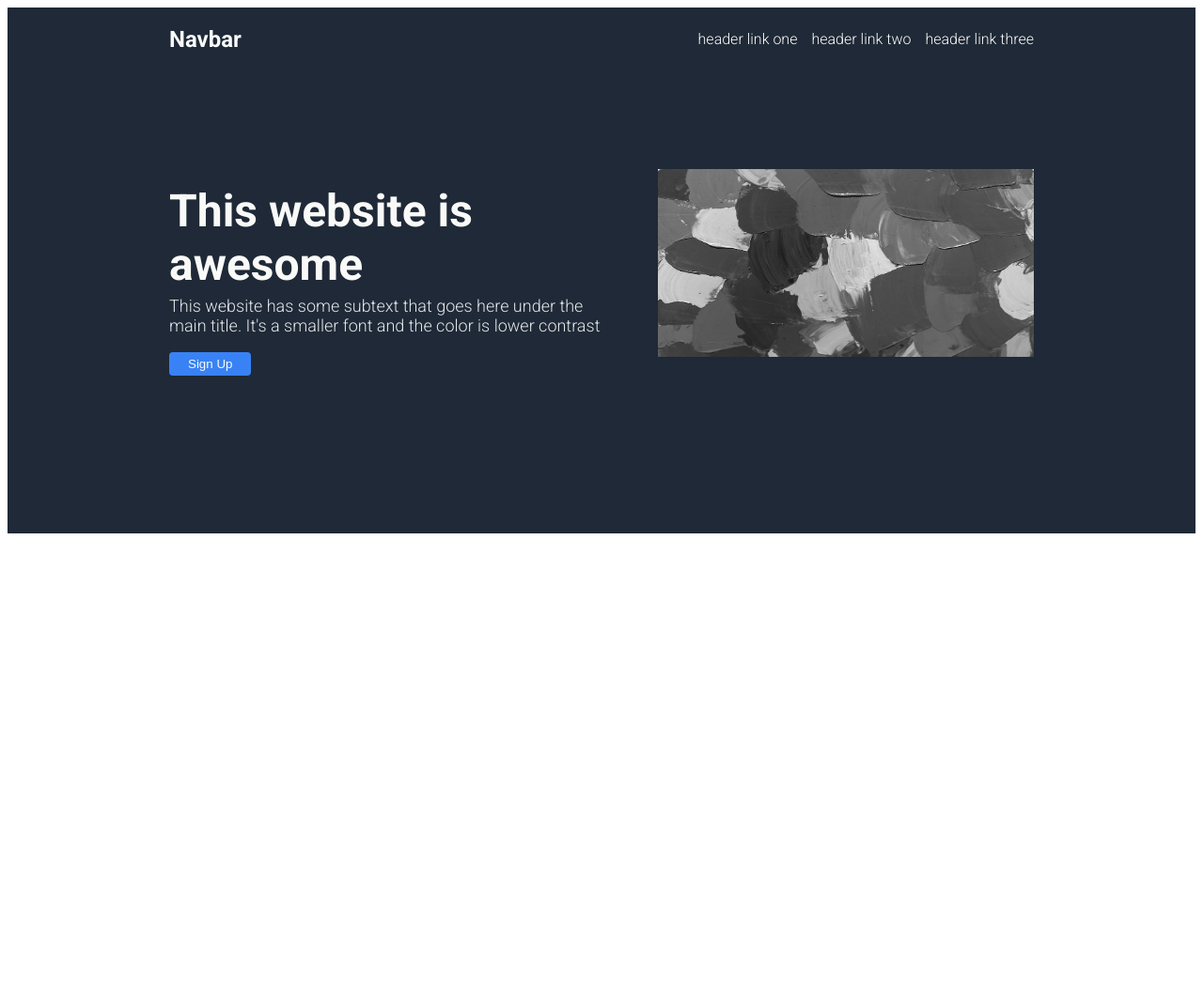
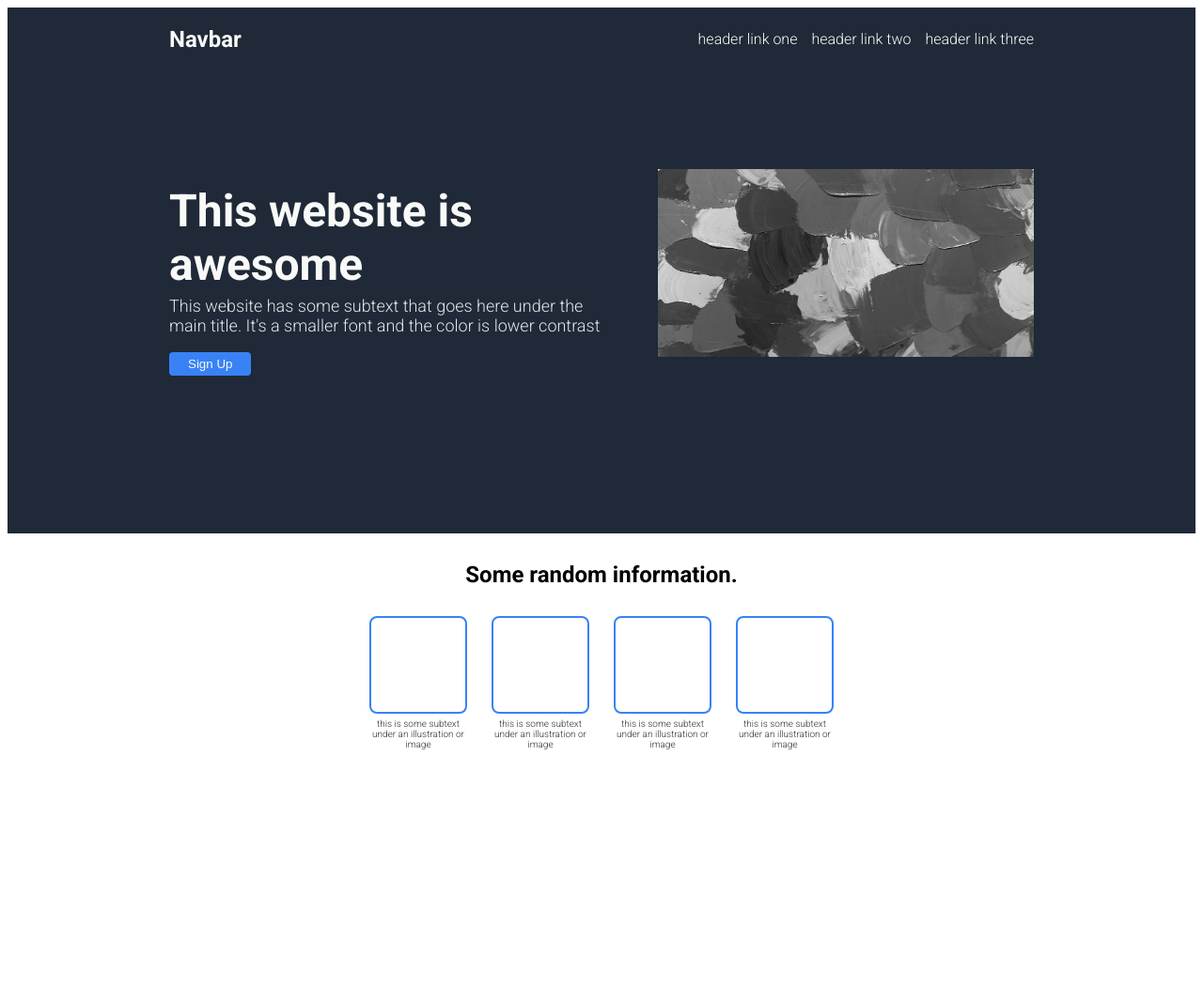
Before and after one commit to KimRapp/odin-website, a plain HTML site: page index.html in a window 1280 px wide. Shown: the whole page at 94% size. Before the commit the page ends 800 px from the top, so only its background shows below. Drawn offline with Linux system fonts and the light colour scheme.

Commit message:
Finish Info Section

```diff
--- a/index.html
+++ b/index.html
@@ -33,5 +33,36 @@
         </div>
       </div>
     </div>
+    <div class="info-section">
+      <div class="container">
+        <h2 class="rndm-header">Some random information.</h2>
+        <div class="info-wrapper">
+          <div class="info-item">
+            <div class="info-img"></div>
+            <p class="info-p">
+              this is some subtext under an illustration or image
+            </p>
+          </div>
+          <div class="info-item">
+            <div class="info-img"></div>
+            <p class="info-p">
+              this is some subtext under an illustration or image
+            </p>
+          </div>
+          <div class="info-item">
+            <div class="info-img"></div>
+            <p class="info-p">
+              this is some subtext under an illustration or image
+            </p>
+          </div>
+          <div class="info-item">
+            <div class="info-img"></div>
+            <p class="info-p">
+              this is some subtext under an illustration or image
+            </p>
+          </div>
+        </div>
+      </div>
+    </div>
   </body>
 </html>
--- a/style.css
+++ b/style.css
@@ -69,3 +69,34 @@ p {
   font-size: 18px;
   color: #e5e7eb;
 }
+
+.info-img {
+  width: 100px;
+  height: 100px;
+  border-radius: 8px;
+  border: 2px solid #3882f6;
+}
+
+.info-p {
+  font-size: 10px;
+  color: rgb(44, 44, 44);
+  text-align: center;
+}
+
+.info-wrapper {
+  display: flex;
+  justify-content: center;
+  gap: 30px;
+}
+
+.rndm-header {
+  margin: 30px auto;
+}
+
+.info-item {
+  display: flex;
+  flex-direction: column;
+  align-items: center;
+  justify-content: center;
+  width: 100px;
+}
```
